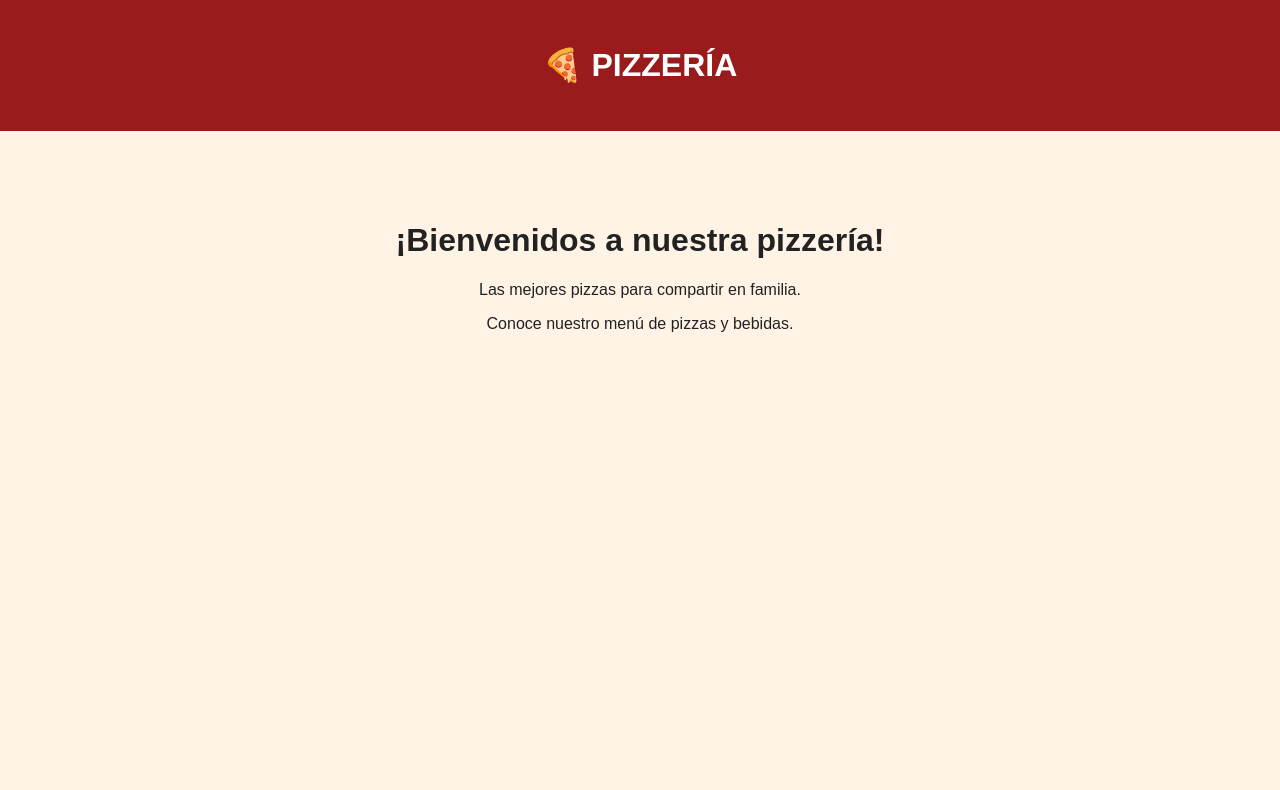
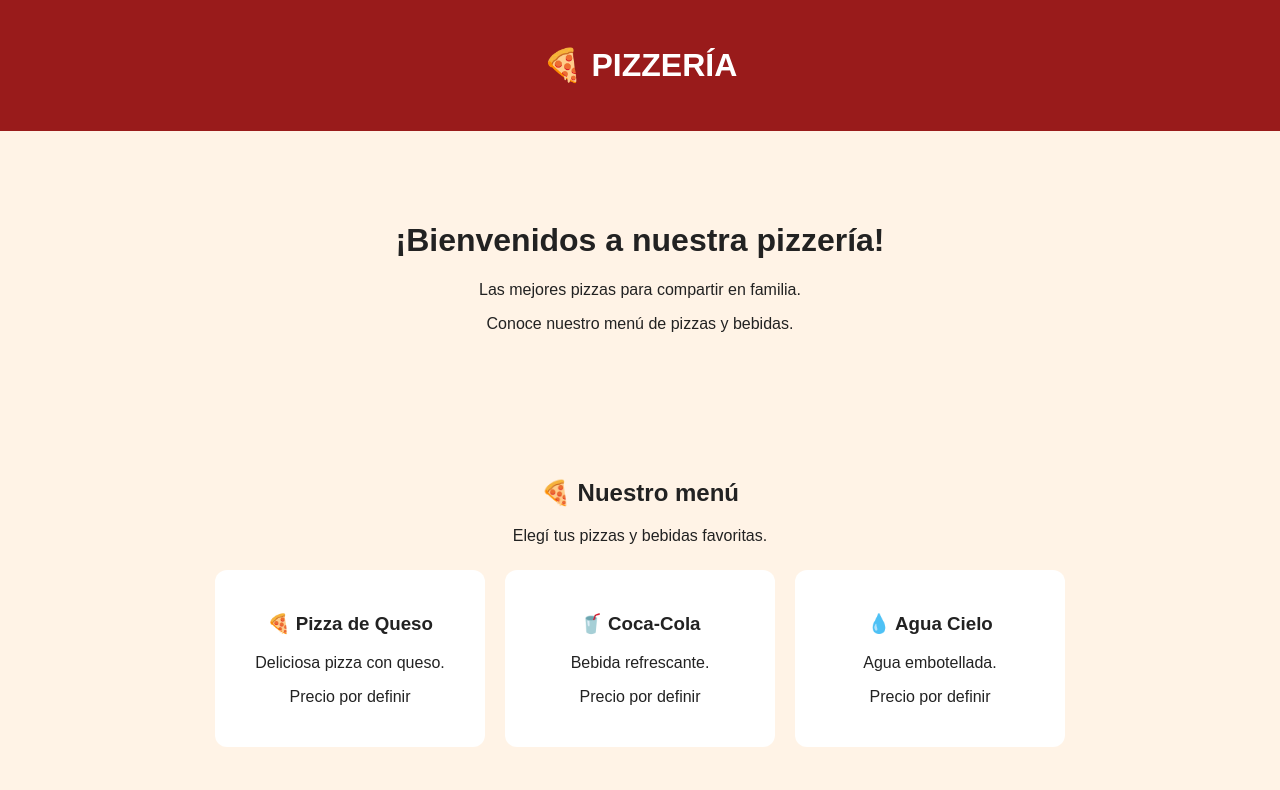
Before and after one commit to eduardo106/Pizzeria-Web, a plain HTML site: page index.html in a window 1280 px wide. Drawn offline with Linux system fonts and the light colour scheme.

Commit message:
Agregar menú de pizzas y bebidas

```diff
--- a/index.html
+++ b/index.html
@@ -38,5 +38,33 @@
         <p>Las mejores pizzas para compartir en familia.</p>
         <p>Conoce nuestro menú de pizzas y bebidas.</p>
     </main>
+
+<section id="menu" style="padding: 40px 20px; text-align: center;">
+    <h2>🍕 Nuestro menú</h2>
+    <p>Elegí tus pizzas y bebidas favoritas.</p>
+
+    <div style="display: flex; justify-content: center; gap: 20px; flex-wrap: wrap; margin-top: 25px;">
+
+        <div style="background: white; padding: 25px; border-radius: 12px; width: 220px;">
+            <h3>🍕 Pizza de Queso</h3>
+            <p>Deliciosa pizza con queso.</p>
+            <p>Precio por definir</p>
+        </div>
+
+        <div style="background: white; padding: 25px; border-radius: 12px; width: 220px;">
+            <h3>🥤 Coca-Cola</h3>
+            <p>Bebida refrescante.</p>
+            <p>Precio por definir</p>
+        </div>
+
+        <div style="background: white; padding: 25px; border-radius: 12px; width: 220px;">
+            <h3>💧 Agua Cielo</h3>
+            <p>Agua embotellada.</p>
+            <p>Precio por definir</p>
+        </div>
+
+    </div>
+</section>
+
 </body>
 </html>
```
